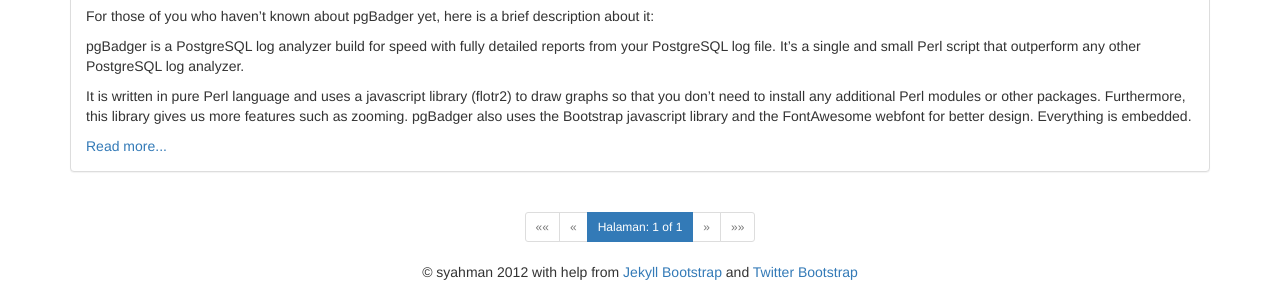
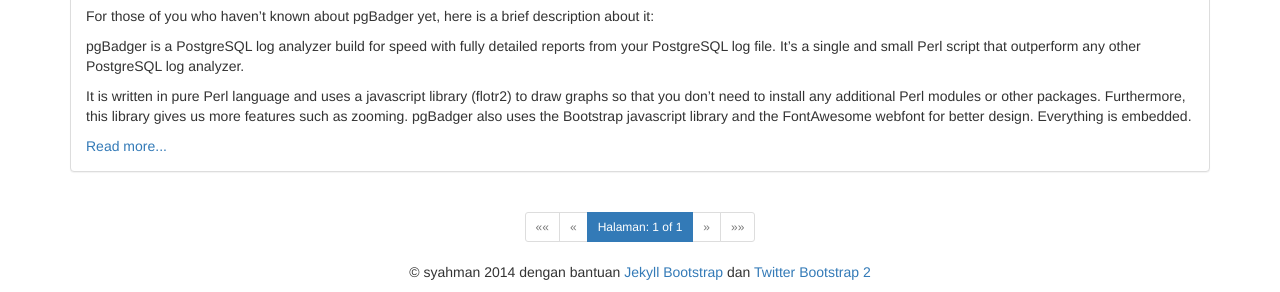
Before and after one commit to syahman/syahman.github.com, a Jekyll site: the page built from index.html, in a window 1280 px wide, cut to the strip 1317-1609 px from the top of the page. Built offline with Jekyll 4.4.1, drawn with Linux system fonts in a browser that asks for light colours; nearby versions of some CDN libraries; library files that are not in the unit come from our copies; the list of posts is cut into pages by our own code.

Commit message:
ubah footer

```diff
--- a/_layouts/default.html
+++ b/_layouts/default.html
@@ -94,13 +94,13 @@
 
 	  <!-- footer -->
       <footer style="text-align: center">
-        <p>&copy; {{ site.author.name }} 2012
-          with help from
+        <p>&copy; {{ site.author.name }} 2014
+          dengan bantuan
 		  <a href="http://jekyllbootstrap.com" target="_blank"
 			 title="The Definitive Jekyll Blogging Framework">Jekyll Bootstrap</a>
-          and
+          dan
 		  <a href="http://twitter.github.com/bootstrap/"
-			 target="_blank">Twitter Bootstrap</a>
+			 target="_blank">Twitter Bootstrap 2</a>
         </p>
       </footer>
 	</div>
```
